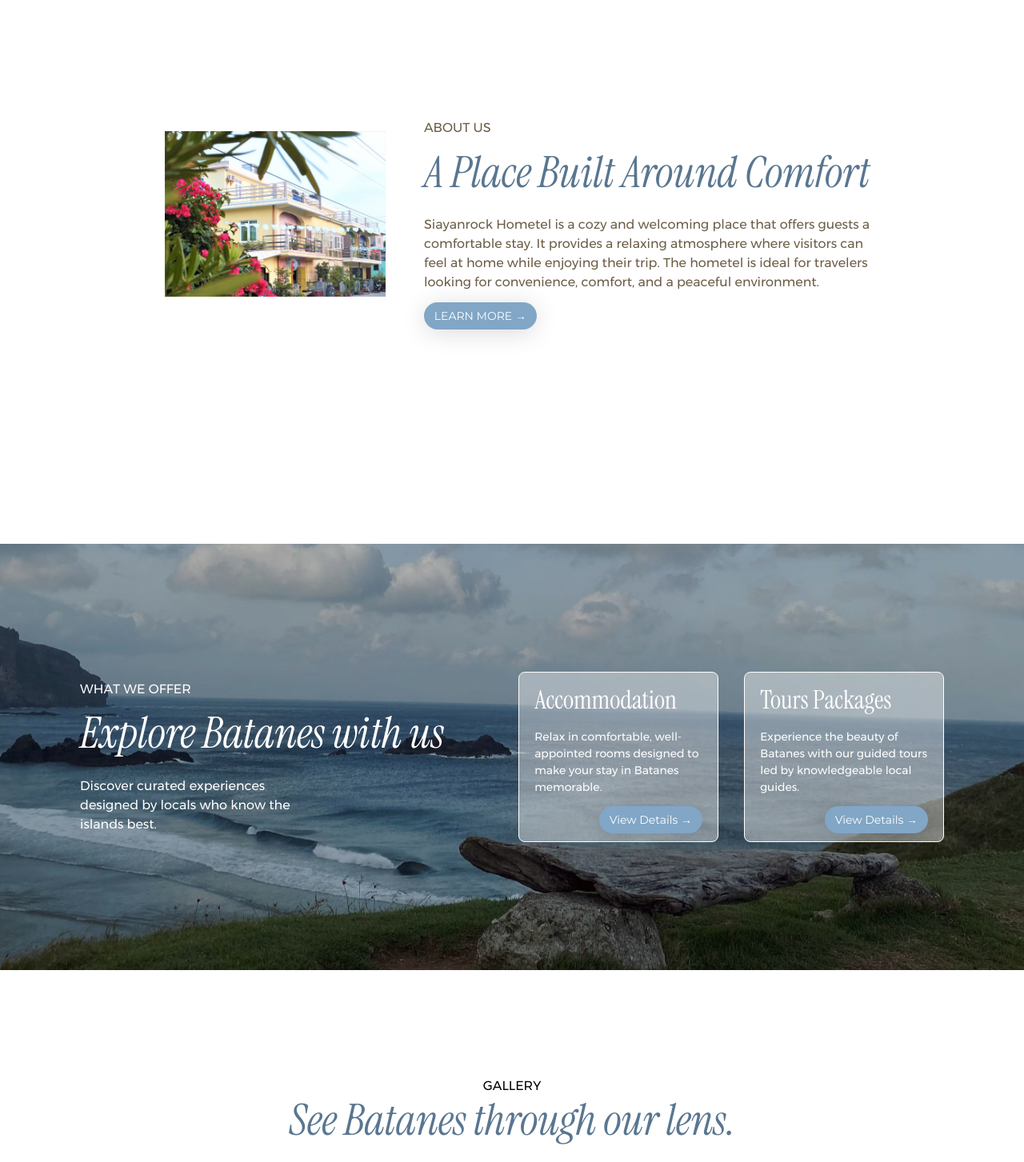
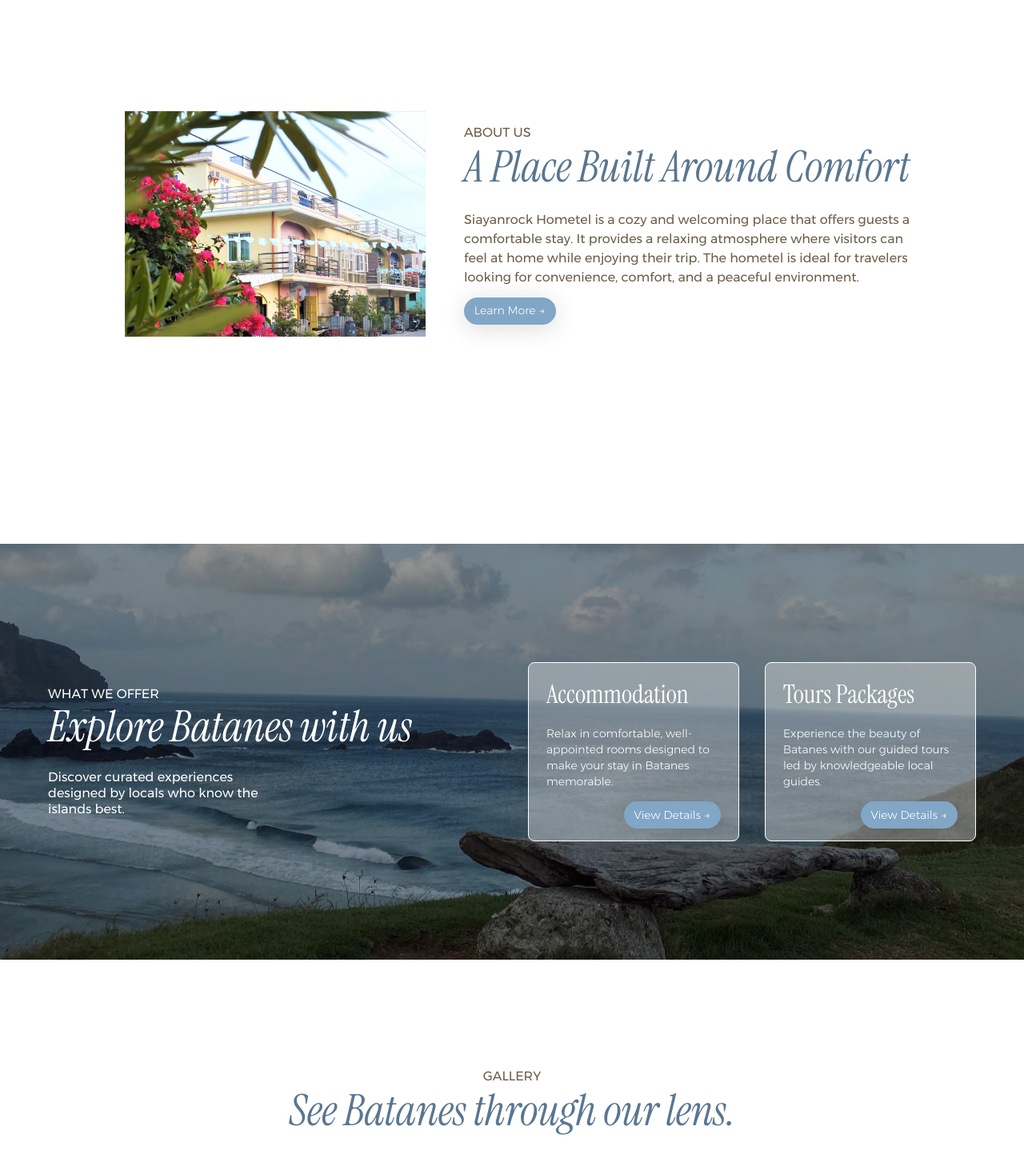
Before and after one commit to yogurtshaked/siayanrock, a React (Vite) app: page / in a window 1280 px wide. Shown: the part 920-2373 px from the top of the page at 80% size. Built offline with nearby package versions, Linux system fonts and the light colour scheme.

Commit message:
Organized CSS file.

```diff
--- a/src/components/footer.tsx
+++ b/src/components/footer.tsx
@@ -15,7 +15,7 @@
                     </div>
                     <div className="footer-socials">
                         <a href="https://www.facebook.com/siayanrockhometel" target="_blank" rel="noopener noreferrer">
-                            <FontAwesomeIcon icon={faFacebookF}/>
+                            <FontAwesomeIcon icon={faFacebookF} />
                         </a>
                         <a href="https://www.instagram.com/siayanrockhometel" target="_blank" rel="noopener noreferrer">
                             <FontAwesomeIcon icon={faInstagram} />
--- a/src/index.css
+++ b/src/index.css
@@ -21,9 +21,11 @@
 
 /* ====================== Global Styles ======================*/
 :root{
-  --color-h2: #597690;
+  --color-blue: #597690;
+  --color-light-blue: #81A6C6;
+  --color-dark-blue: #415567;
+
   --color-text: #6B5C46;
-  --color-button: #81A6C6;
 }
 
 * {
@@ -44,7 +46,7 @@
 h2 {
   font-family: "Instrument Serif";
   font-weight: 500;
-  color: var(--text-h);
+  color: white;
 }
 
 h1 {
@@ -59,7 +61,7 @@
 h2 {
   font-size: 54px;
   font-style: italic;
-  color: var(--color-h2);
+  color: var(--color-blue);
   line-height: 118%;
   letter-spacing: -0.24px;
   margin: 0 0 8px;
@@ -67,12 +69,10 @@
     font-size: 20px;
   }
 }
-p {
+
+p, a, button {
   font-family: "Gontserrat";
   margin: 0;
-}
-a{
-  font-family: "Gontserrat";
 }
 
 /* ====================== Navbar ======================*/
@@ -84,7 +84,6 @@
 
   background: transparent;
   border-bottom: 1px solid transparent;
-
   z-index: 1000;
 
   transition:
@@ -100,13 +99,16 @@
   border-bottom: 1px solid #E6DFC9;
 }
 
-.navbar-content{
+.navbar-content {
+  width: 100%;
   max-width: 1440px;
-  max-height: 65px;
+  margin: 0 auto;
 
   display: flex;
   align-items: center;
   justify-content: space-between;
+
+  max-height: 65px;
 }
 
 .navbar-logo img {
@@ -125,11 +127,12 @@
 }
 
 .navbar-scrolled .navbar-links a {
-  color: #222;
+  color: #6B6555;
+  transition: color 0.3s ease;
 }
 
 .navbar-links a:hover {
-  color: #777;
+  color: #54452F;
 }
 
 .book-button {
@@ -143,7 +146,6 @@
   color: white;
   cursor: pointer;
   font-size: 14px;
-  font-family: "Montserrat";
 }
 
 .navbar-scrolled .book-button {
@@ -177,7 +179,6 @@
 }
 
 .hero-content h1{
-  font-family: "Instrument Serif";
   font-size: 72px;
   max-width: 562px;
   letter-spacing: -1%;
@@ -217,22 +218,43 @@
   border-radius: 50%;
 }
 
+
+/* ====================== Section Settings ======================*/
+.about-section, .offer-section, .gallery-section, .inquire-section, .footer-section {
+  display: flex;
+  flex-direction: column;
+  align-items: center;
+  justify-content: center;
+}
+
+.learn-more, .offer-cards button, .inquire-content button {
+  padding: 0.4rem 0.8rem;
+  border: none;
+  border-radius: 50px;
+  background: var(--color-light-blue);
+  box-shadow: 0 4px 30px rgba(0, 0, 0, 0.15);
+  color: white;
+  cursor: pointer;
+  font-size: 14px;
+  font-family: "Gontserrat-Light";
+  transition: background 0.3s ease;
+}
+
+.learn-more:hover, .offer-cards button:hover, .inquire-content button:hover {
+  background: var(--color-blue);
+}
+
 /* ====================== About Section ======================*/
 .about-section {
   background: white;
   background-size: cover;
   min-height: 100vh;
   padding: 120px 140px;
-  display: flex;
-  flex-direction: column;
-  align-items: center;
-  justify-content: center;
-  text-align: center;
 }
 
 .about-content {
-  width: 90%;
-  max-width: 1080px;
+  width: 100%;
+  max-width: 1160px;
   display: flex;
   flex-direction: row;
   gap: 2rem;
@@ -263,45 +285,25 @@
   gap: 0.8rem;
 }
 
-.learn-more, .offer-cards button, .inquire-content button {
-  padding: 0.4rem 0.8rem;
-  border: none;
-  border-radius: 50px;
-  background: var(--color-button);
-  box-shadow: 0 4px 30px rgba(0, 0, 0, 0.15);
-  color: white;
-  cursor: pointer;
-  font-size: 14px;
-  font-family: "Montserrat";
-  transition: background 0.3s ease;
-}
-
-.learn-more:hover, .offer-cards button:hover, .inquire-content button:hover {
-  background: #597690;
-}
-
 /* ====================== About Section ======================*/
 .offer-section {
   background:
-    linear-gradient(rgba(0.6, 0.6, 0.6, 0.3), rgba(0.6, 0.6, 0.6, 0.3)),
+    linear-gradient(rgba(0.6, 0.6, 0.6, 0.4), rgba(0.6, 0.6, 0.6, 0.4)),
     url('./assets/offer-bg.jpg') center / 75% auto no-repeat;
   background-size: cover;
-  padding: 10rem 0;
+  padding: 8rem 0;
   min-height: 65vh;
-  display: flex;
-  flex-direction: column;
-  align-items: center;
-  justify-content: center;
-  text-align: center;
 }
 
 .offer-content {
   width: 100%;
-  max-width: 1080px;
+  max-width: 1160px;
+  margin: 0 auto;
 
   display: flex;
   flex-direction: row;
   justify-content: space-between;
+  gap: auto;
 }
 
 .offer-text{
@@ -315,6 +317,8 @@
 
 .offer-text p{
   font-size: 16px;
+  letter-spacing: 5%;
+  line-height: 20px;
   width: 300px;
 }
 
@@ -324,6 +328,7 @@
 }
 
 .offer-cards{
+  width: 100%;
   max-width: 560px;
   display: flex;
   flex-direction: row;
@@ -331,19 +336,18 @@
 }
 
 .offer-card{
-  background: rgba(255, 255, 255, 0.4);
+  background: rgba(255, 255, 255, 0.35);
   backdrop-filter: blur(200px);
   -webkit-backdrop-filter: blur(200px);
-  padding: 0.6rem 1.2rem;
+  padding: 15px 22px;
   border-radius: 8px;
   border: 1px solid white;
   width: 100%;
-  font-size: 14px;
-  max-width: 250px;
+  max-width: 280px;
   display: flex;
   flex-direction: column;
   align-items: flex-start;
-  gap: 0.8rem;
+  gap: 15px;
 }
 
 .offer-card h3{
@@ -351,6 +355,13 @@
   color: white;
   font-size: 32px;
   text-align: left;
+}
+
+.offer-card p{
+  width: 210px;
+  font-size: 14px;
+  line-height: 20px;
+  font-family: "Gontserrat-Light";
 }
 
 .offer-card button {
@@ -362,12 +373,6 @@
   background: white;
   padding: 120px 140px;
   min-height: 100vh;
-
-  display: flex;
-  flex-direction: column;
-  align-items: center;
-  justify-content: center;
-
   text-align: center;
 }
 
@@ -379,9 +384,15 @@
   gap: 1.6rem;
 }
 
+.gallery-text p{
+  font-size: 16px;
+  color: var(--color-text);
+}
+
 .gallery-grid {
   width: 100%;
-  max-width: 1080px;
+  max-width: 1160px;
+  margin: 0 auto;
 
   display: grid;
   grid-template-columns: repeat(4, 1fr);
@@ -399,8 +410,8 @@
   padding: 0.4rem 1.4rem;
   border: none;
   border-radius: 50px;
-  border: 1px solid var(--color-button);
-  color: var(--color-button);
+  border: 1px solid var(--color-light-blue);
+  color: var(--color-light-blue);
   cursor: pointer;
   font-size: 14px;
   font-family: "Montserrat";
@@ -409,7 +420,7 @@
 }
 
 .gallery-content button:hover {
-  background: #597690;
+  background: var(--color-blue);
   color: white;
   border: 1px solid white;
 }
@@ -418,17 +429,12 @@
 .inquire-section{
   background: white;
   padding: 0.8rem;
-  display: flex;
-  flex-direction: column;
-  align-items: center;
-  justify-content: center;
 
   text-align: center;
 }
 
 .inquire-content{
   width: 100%;
-  max-width: 1480px;
   min-height: 300px;
 
   background:
@@ -463,17 +469,17 @@
   padding: 35px 140px;
   min-height: 100px;
 
-  display: flex;
-  flex-direction: column;
-  align-items: center;
-  justify-content: flex-start;
-
   text-align: center;
 }
+
 .footer-content {
   width: 100%;
+  max-width: 1160px;
+  margin: 0 auto;
+
   display: flex;
   align-items: flex-start;
+  justify-content: space-between;
   gap: 40px;
 }
 
@@ -482,7 +488,7 @@
 }
 
 .footer-logo-text p{
-  font-size: 12px;
+  font-size: 13px;
   letter-spacing: 1%;
   line-height: 20px;
   color: #6B6555;
@@ -503,6 +509,7 @@
   color: #6B6555;
   text-decoration: none;
   text-align: left;
+  transition: text-decoration 0.3s ease;
 }
 
 .footer-content a:hover{
@@ -511,7 +518,7 @@
 
 .footer-logo{
   width: 100%;
-  max-width: 320px;
+  max-width: 300px;
   display: flex;
   flex-direction: column;
   align-items: flex-start;
@@ -524,10 +531,9 @@
   gap: 10px;
 }
 
-
 .footer-logo img{
-  width: 40px;
-  height: 40px;
+  width: 45px;
+  height: 45px;
 }
 
 .footer-socials{
@@ -543,21 +549,19 @@
   align-items: center;
   justify-content: center;
 
-  background: #597690;
+  background: var(--color-blue);
   color: white;
 
-  border-radius: 50%;
+  border-radius: 50px;
   text-decoration: none;
   transition: background 0.3s ease, transform 0.3s ease;
 }
 
 .footer-socials a:hover {
-  background: white;
-  color: #597690;
+  background: var(--color-dark-blue);
 }
 
 .footer-company, .footer-explore, .footer-contact{
-  width: 220px;
   display: flex;
   flex-direction: column;
   align-items: flex-start;
@@ -577,17 +581,17 @@
   gap: 10px;
 }
 
-.footer-contact p{
-  font-size: 13px;
-  color: #6B6555;
-  text-align: left;
-}
-
 .footer-contact-content{
   display: flex;
   flex-direction: column;
   align-items: flex-start;
   gap: 30px;
+}
+
+.footer-contact p{
+  font-size: 13px;
+  color: #6B6555;
+  text-align: left;
 }
 
 .footer-email, .footer-phone {
@@ -598,10 +602,11 @@
 
 .footer-bottom{
   width: 100%;
-  padding: 0 140px;
+  max-width: 1160px;
   margin-top: 30px;
   border-top: 1px solid #E6DFC9;
 }
+
 .footer-bottom p{
   font-size: 12px;
   color: #6B6555;
--- a/src/pages/Home.tsx
+++ b/src/pages/Home.tsx
@@ -32,12 +32,14 @@
                         <img src="/src/assets/siayanrock-img.jpg" alt="About Siayanrock Hometel" />
                     </div>
                     <div className="about-text">
+                        <div className="about-title">
                             <p>ABOUT US</p>
                             <h2>A Place Built Around Comfort</h2>
+                        </div>
                         <p>Siayanrock Hometel is a cozy and welcoming place that offers guests a comfortable stay.
                             It provides a relaxing atmosphere where visitors can feel at home while enjoying their trip.
                             The hometel is ideal for travelers looking for convenience, comfort, and a peaceful environment.</p>
-                        <button className="learn-more">LEARN MORE →</button>
+                        <button className="learn-more">Learn More →</button>
                     </div>
                 </div>
             </div>
@@ -45,8 +47,10 @@
             <div className="offer-section">
                 <div className="offer-content">
                     <div className="offer-text">
+                        <div className="offer-title">
                             <p>WHAT WE OFFER</p>
                             <h2>Explore Batanes with us</h2>
+                        </div>
                         <p>Discover curated experiences designed by locals who know the islands best.</p>
                     </div>
 
@@ -68,8 +72,10 @@
             <div className="gallery-section">
                 <div className="gallery-content">
                     <div className="gallery-text">
+                        <div className="gallery-title">
                             <p>GALLERY</p>
                             <h2>See Batanes through our lens.</h2>
+                        </div>
                     </div>
                     <div className="gallery-grid">
                         <img src="/src/assets/siayanrock-img.jpg" alt="Gallery Image 1" />
```
Lines whose indentation alone changed are shown as unchanged.
